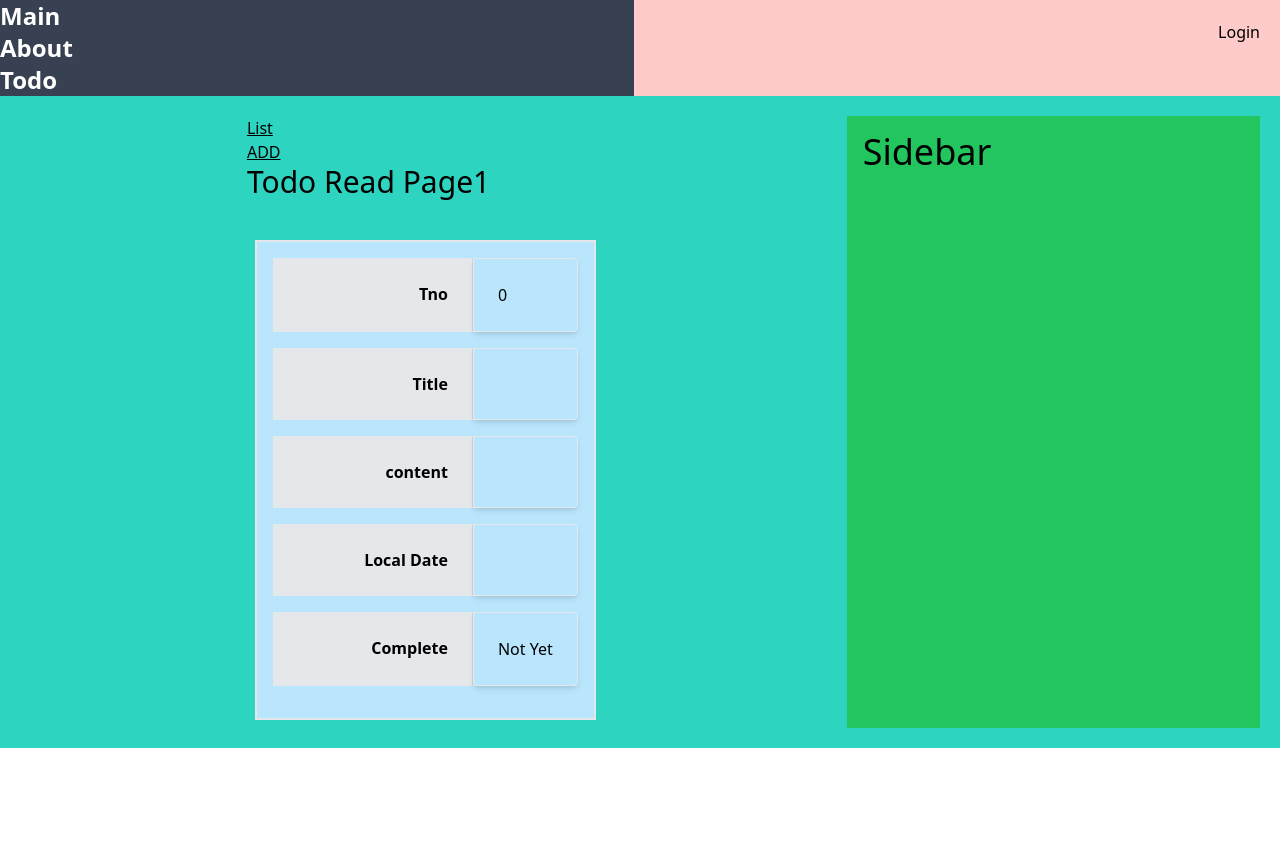
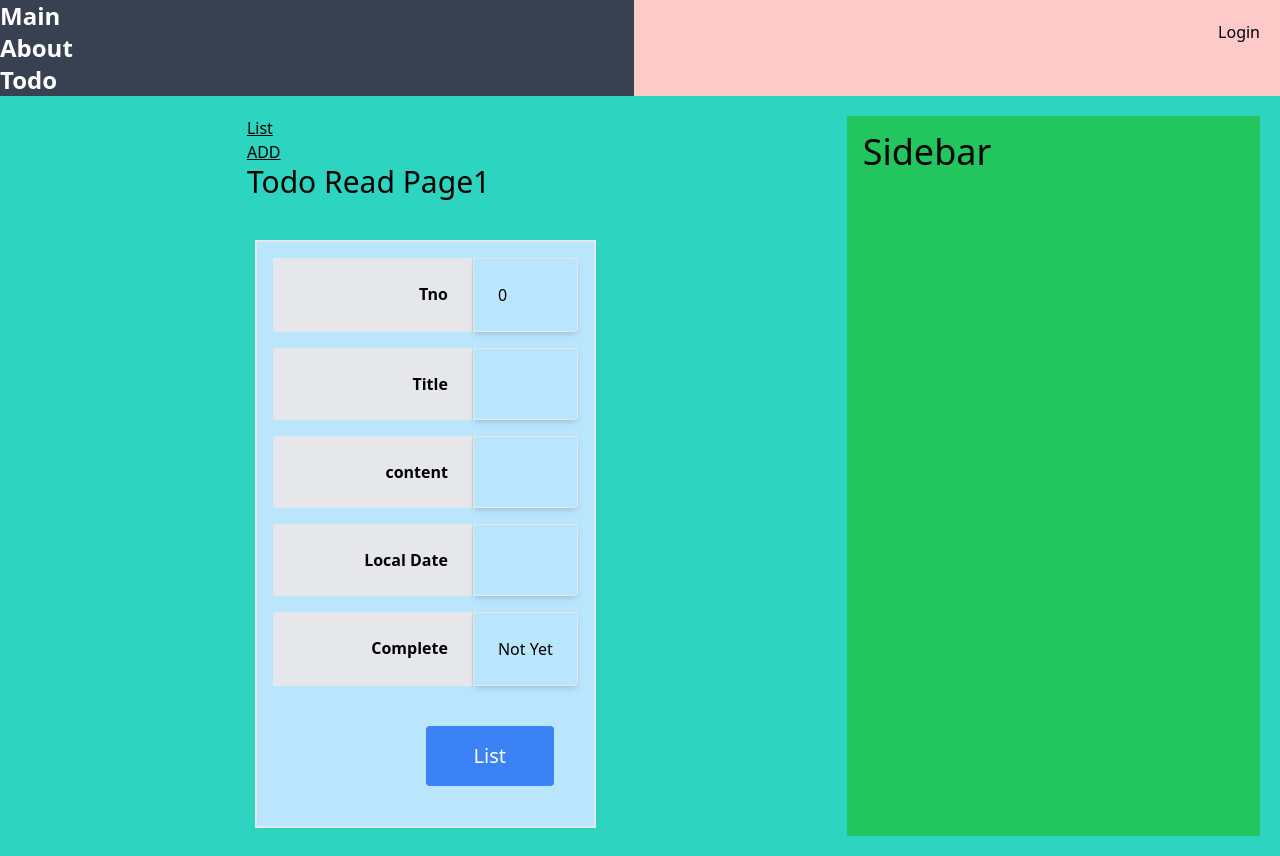
Before and after one commit to doup2001/FullStack_Front, a React (Create React App) app: page /todo/list in a window 1280 px wide. Both pictures are taken after a click on the button "ToRead". Before the commit the page ends 800 px from the top, so only its background shows below. Built offline with nearby package versions, Linux system fonts and the light colour scheme; no server answers.

Commit message:
add : LIST가는 커스텀 훅 제작

```diff
--- a/src/components/todo/ReadComponent.js
+++ b/src/components/todo/ReadComponent.js
@@ -1,5 +1,6 @@
 import React, { useEffect, useState } from 'react';
 import { getOne } from '../../api/todoApi';
+import useCustomMove from '../../hooks/UseCustomMove';
 
 const initState = {
   tno: 0,
@@ -11,6 +12,7 @@ const initState = {
 
 function ReadComponent(tno) {
   const [todo, setTodo] = useState(initState);
+  const { moveToList } = useCustomMove();
 
   useEffect(() => {
     getOne(tno).then((data) => {
@@ -26,6 +28,17 @@ function ReadComponent(tno) {
       {makeDiv('content', todo.content)}
       {makeDiv('Local Date', todo.localDate)}
       {makeDiv('Complete', todo.complete ? 'Completed' : 'Not Yet')}
+
+      {/* buttons.........start */}
+      <div className='flex justify-end p-4'>
+        <button
+          type='button'
+          className='rounded p-4 m-2 text-xl w-32 text-white bg-blue-500'
+          onClick={() => moveToList()}
+        >
+          List
+        </button>
+      </div>
     </div>
   );
 }
--- /dev/null
+++ b/src/hooks/UseCustomMove.js
@@ -0,0 +1,48 @@
+import {
+  createSearchParams,
+  useNavigate,
+  useSearchParams,
+} from 'react-router-dom';
+
+const getNum = (param, defaultValue) => {
+  if (!param) {
+    return defaultValue;
+  }
+  return parseInt(param);
+};
+
+const useCustomMove = () => {
+  const navigate = useNavigate();
+
+  const [queryParams] = useSearchParams();
+
+  const page = getNum(queryParams.get('page'), 1);
+  const size = getNum(queryParams.get('size'), 10);
+
+  const queryDefault = createSearchParams({ page, size }).toString();
+
+  const moveToList = (pageParam) => {
+    let queryStr = '';
+
+    if (pageParam) {
+      const pageNum = getNum(pageParam.page, 1);
+      const sizeNum = getNum(pageParam.size, 10);
+
+      queryStr = createSearchParams({
+        page: pageNum,
+        size: sizeNum,
+      }).toString();
+    } else {
+      queryStr = queryDefault;
+    }
+
+    navigate({
+      pathname: `../list`,
+      search: queryStr,
+    });
+  };
+
+  return { moveToList };
+};
+
+export default useCustomMove;
--- a/src/index.js
+++ b/src/index.js
@@ -7,9 +7,7 @@ import reportWebVitals from './reportWebVitals';
 const root = ReactDOM.createRoot(document.getElementById('root'));
 root.render(
   // 2번나오는 이유
-  <React.StrictMode>
-    <App />
-  </React.StrictMode>
+  <App />
 );
 
 // If you want to start measuring performance in your app, pass a function
```
